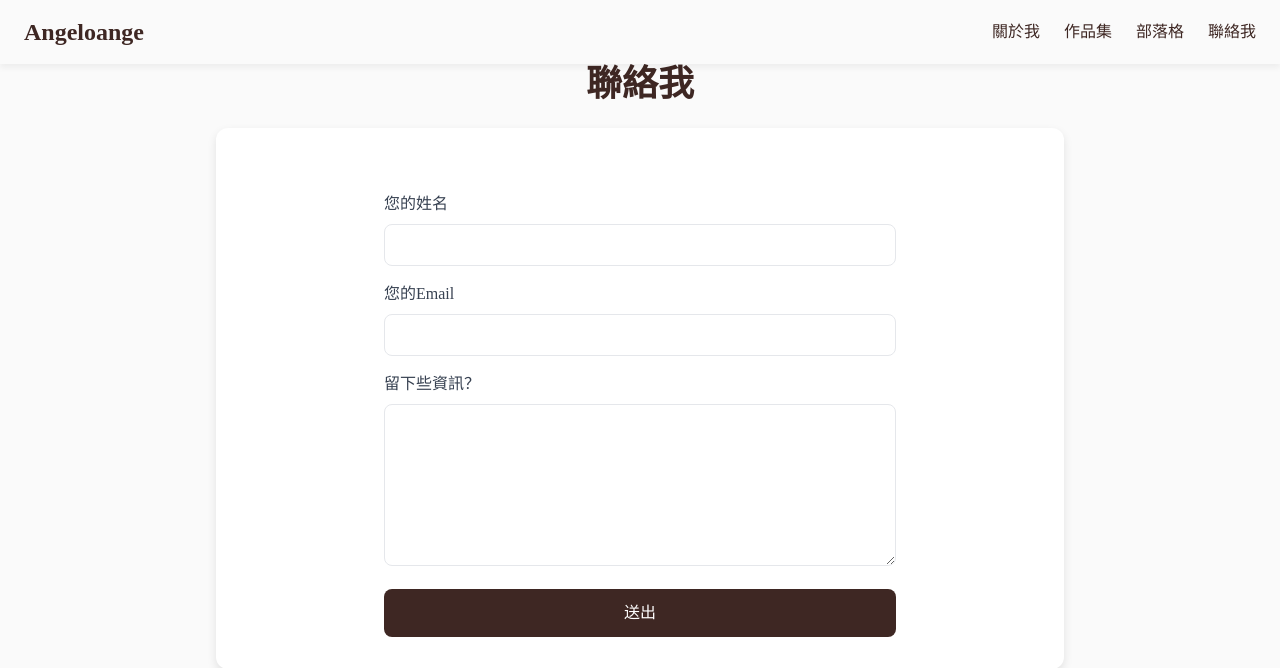
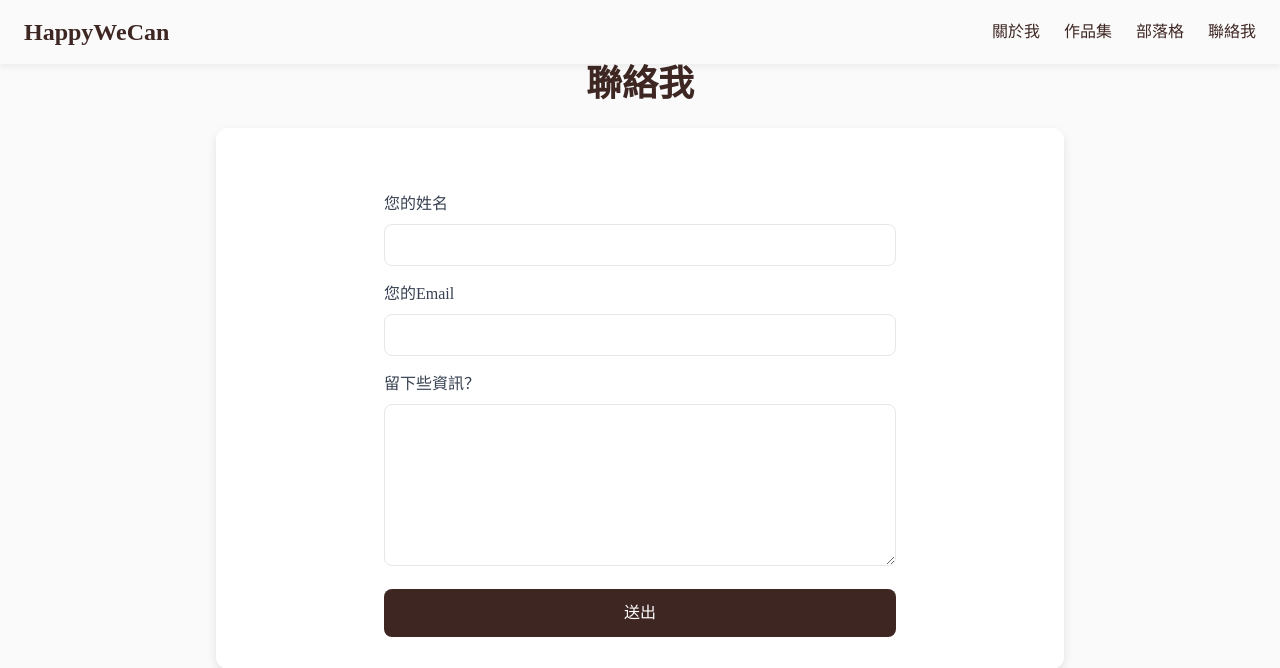
Before and after one commit to angelo20011016/angelo20011016.github.io, a Flask app: page /contactme.html in a window 1280 px wide. Shown: the top 668 px of the page. Run offline with Flask 3, Linux system fonts and the light colour scheme; some libraries are stand-ins or nearby versions.

Commit message:
更新名稱

```diff
--- a/templates/about.html
+++ b/templates/about.html
@@ -173,7 +173,7 @@
   <!-- 替換導航欄部分 -->
   <section class="navbar w-full fixed top-0 left-0 z-50 py-4 px-6">
     <div class="container mx-auto flex items-center justify-between">
-      <a href="about.html" class="text-2xl font-bold">Angeloange</a>
+      <a href="about.html" class="text-2xl font-bold">HappyWeCan</a>
 
       <!-- 桌面版導航 - 大屏幕顯示 -->
       <nav class="hidden lg:flex space-x-6">
--- a/templates/blog.html
+++ b/templates/blog.html
@@ -33,7 +33,7 @@
   <!-- 替換導航欄部分 -->
   <section class="navbar w-full fixed top-0 left-0 z-50 py-4 px-6">
     <div class="container mx-auto flex items-center justify-between">
-      <a href="about.html" class="text-2xl font-bold">Angeloange</a>
+      <a href="about.html" class="text-2xl font-bold">HappyWeCan</a>
 
       <!-- 桌面版導航 - 大屏幕顯示 -->
       <nav class="hidden lg:flex space-x-6">
--- a/templates/blog_post.html
+++ b/templates/blog_post.html
@@ -73,7 +73,7 @@
   <!-- 導航欄 -->
   <section class="navbar w-full fixed top-0 left-0 z-50 py-4 px-6">
     <div class="container mx-auto flex items-center justify-between">
-      <a href="about.html" class="text-2xl font-bold">Angeloange</a>
+      <a href="about.html" class="text-2xl font-bold">HappyWeCan</a>
       <nav class="hidden lg:flex space-x-6">
         <a href="about.html" class="hover:text-gray-500">關於我</a>
         <a href="portfolio.html" class="hover:text-gray-500">作品集</a>
--- a/templates/contactme.html
+++ b/templates/contactme.html
@@ -22,7 +22,7 @@
   <!-- 替換導航欄部分 -->
   <section class="navbar w-full fixed top-0 left-0 z-50 py-4 px-6">
     <div class="container mx-auto flex items-center justify-between">
-      <a href="about.html" class="text-2xl font-bold">Angeloange</a>
+      <a href="about.html" class="text-2xl font-bold">HappyWeCan</a>
 
       <!-- 桌面版導航 - 大屏幕顯示 -->
       <nav class="hidden lg:flex space-x-6">
--- a/templates/new_tool.html
+++ b/templates/new_tool.html
@@ -22,7 +22,7 @@
   <!-- 替換導航欄部分 -->
   <section class="navbar w-full fixed top-0 left-0 z-50 py-4 px-6">
     <div class="container mx-auto flex items-center justify-between">
-      <a href="about.html" class="text-2xl font-bold">Angeloange</a>
+      <a href="about.html" class="text-2xl font-bold">HappyWeCan</a>
 
       <!-- 桌面版導航 - 大屏幕顯示 -->
       <nav class="hidden lg:flex space-x-6">
--- a/templates/portfolio.html
+++ b/templates/portfolio.html
@@ -37,7 +37,7 @@
   <!-- 替換導航欄部分 -->
   <section class="navbar w-full fixed top-0 left-0 z-50 py-4 px-6">
     <div class="container mx-auto flex items-center justify-between">
-      <a href="about.html" class="text-2xl font-bold">Angeloange</a>
+      <a href="about.html" class="text-2xl font-bold">HappyWeCan</a>
 
       <!-- 桌面版導航 - 大屏幕顯示 -->
       <nav class="hidden lg:flex space-x-6">
--- a/templates/portfolio_detail.html
+++ b/templates/portfolio_detail.html
@@ -26,7 +26,7 @@
   <!-- 替換導航欄部分 -->
   <section class="navbar w-full fixed top-0 left-0 z-50 py-4 px-6">
     <div class="container mx-auto flex items-center justify-between">
-      <a href="about.html" class="text-2xl font-bold">Angeloange</a>
+      <a href="about.html" class="text-2xl font-bold">HappyWeCan</a>
 
       <!-- 桌面版導航 - 大屏幕顯示 -->
       <nav class="hidden lg:flex space-x-6">
```
